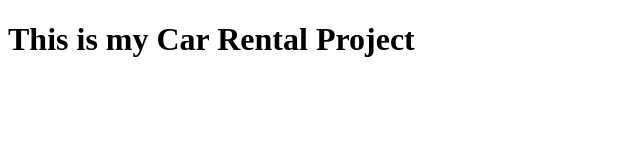
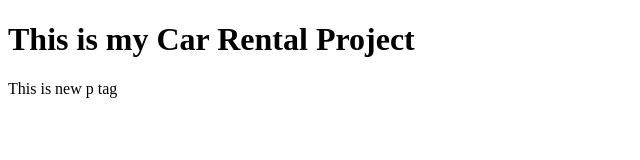
Before and after one commit to kasaretejas/CarRental, a plain HTML site: page index.html in a window 1280 px wide. Shown: the whole page, without its empty margins (0-640 px from the left). Drawn offline with Linux system fonts and the light colour scheme.

Commit message:
p tag added

```diff
--- a/index.html
+++ b/index.html
@@ -7,5 +7,6 @@
 </head>
 <body>
     <h1>This is my Car Rental Project</h1>
+    <p>This is new p tag</p>
 </body>
 </html>
```
